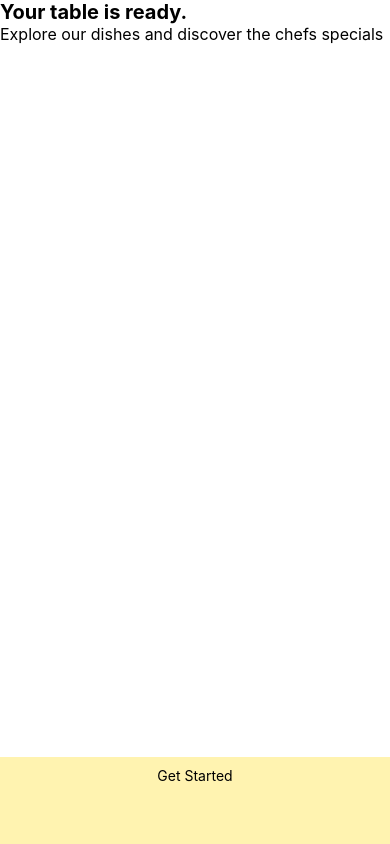
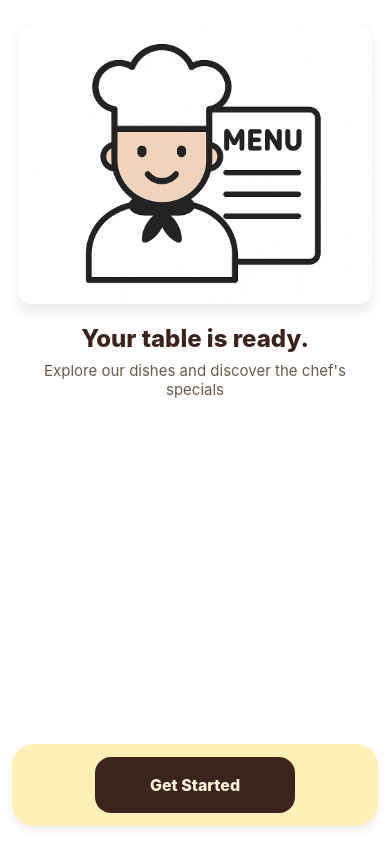
Before and after one commit to PostGhost-cpu/MenuApplication, a React Native app: screen / in a window 390 px wide. Built offline with nearby package versions, Linux system fonts and the light colour scheme.

Commit message:
Error (runtime / TypeScript errors)

```diff
--- a/components/MainList.tsx
+++ b/components/MainList.tsx
@@ -1,5 +1,6 @@
 export interface MainData {
-  img?: string | number; // number for require(), string for uri
+  id?: string;
+  img?: string | number; // number for require(...), string for remote URI
   name: string;
   price: string;
   description: string;
@@ -11,18 +12,21 @@ export const mainArray: MainData[] = [
         img: require('../assets/menu/mexican-enchiladas.png'),
         name: "New Mexican red Chile Chicken enchiladas",
         price: "245,00",
-        description: "Corn tortillas filled with shredded chicken, smothered in a rich New Mexican red chile sauce, topped with melted cheddar cheese and crema."
+        description: "Corn tortillas filled with shredded chicken, smothered in a rich New Mexican red chile sauce, topped with melted cheddar cheese and crema.",
+        id: "mexican-enchiladas-1"
     },
     {
         img: require('../assets/menu/grilled-steak.png'),
         name: "Cajun spicy Grilled Ribeye with bourbon butter",
         price: "243,00",
-        description: "Char-grilled steak topped with bourbon butter and house-smoked herbs."
+        description: "Char-grilled steak topped with bourbon butter and house-smoked herbs.",
+        id: "grilled-steak-1"
     },
     {
         img: require('../assets/menu/tuna-tartare.png'),
         name: "Seared Tuna with Mango Habanero Sauce",
         price: "225,00",
-        description: "Pan-seared tuna with spicy mango habanero glaze."
+        description: "Pan-seared tuna with spicy mango habanero glaze.",
+        id: "seared-tuna-1"
     },
 ]
--- a/components/Menu.tsx
+++ b/components/Menu.tsx
@@ -7,10 +7,13 @@ import { StackParams } from "../App";
 type RouteNames = keyof StackParams;
 
 const Labels: Record<RouteNames, string> = {
-    "Starter Menu": "Starters",
-    "Main Menu": "Mains",
-    "Dessert Menu": "Dessert",
-    "Splash Screen": ""
+  "Starter Menu": "Starters",
+  "Main Menu": "Mains",
+  "Dessert Menu": "Dessert",
+  "Splash Screen": "",
+  Editer: "",
+  Filter: "",
+  Receipt: ""
 };
 
 const Menu: React.FC = () => {
--- a/components/StarterList.tsx
+++ b/components/StarterList.tsx
@@ -1,8 +1,9 @@
 export interface StarterData {
-    img: any;
-    name: string;
-    price: string;
-    description: string;
+  id?: string;
+  img?: string | number; // number for require(...), string for remote URI
+  name: string;
+  price: string;
+  description: string;
 }
 
 export const starterArray: StarterData[] = [
--- a/screens/MainMenu.tsx
+++ b/screens/MainMenu.tsx
@@ -1,67 +1,52 @@
-import React from 'react'
-import { View, Text, StyleSheet, FlatList, Image } from 'react-native'
-import Menu from '../components/Menu'
-import Tab from '../components/Tab'
-import { mainArray, MainData } from '../components/MainList'
+// MainMenu.tsx
+import React from 'react';
+import { View, Text, StyleSheet, FlatList, Image, ImageSourcePropType } from 'react-native';
+import Menu from '../components/Menu';
+import Tab from '../components/Tab';
+import { mainArray, MainData } from '../components/MainList';
 
-const PLACEHOLDER = require('../assets/place-holder.png'); // adjust path if needed
+const PLACEHOLDER = require('../assets/place-holder.png');
 
-const ListItem = ({singleBlock}:{singleBlock:MainData}) => {
-  function getImageSource(img: string | number | undefined): import("react-native").ImageSourcePropType | undefined {
-    throw new Error('Function not implemented.')
-  }
+const getImageSource = (img?: string | number): ImageSourcePropType => {
+  if (!img) return PLACEHOLDER;
+  return typeof img === 'number' ? img : { uri: String(img) };
+};
 
-  return (
+const ListItem = ({ singleBlock }: { singleBlock: MainData }) => (
   <View style={styles.menuoption}>
-      <Image
-  style={styles.menuimg}
-  source={
-    singleBlock.img
-      ? (typeof singleBlock.img === 'number'
-          ? singleBlock.img            // local require(...) -> numeric asset id
-          : { uri: singleBlock.img }   // remote uri string
-        )
-      : PLACEHOLDER                    // fallback
-  }
-/>
-
+    <Image style={styles.menuimg} source={getImageSource(singleBlock.img)} />
     <View style={styles.menuinfo}>
       <View style={[styles.pill, styles.pillMain]}>
         <View style={styles.titleRow}>
-            <Text style={styles.title} numberOfLines={2}>
-              {singleBlock.name}
-            </Text>
+          <Text style={styles.title} numberOfLines={2}>{singleBlock.name}</Text>
           <Text style={styles.price}>{singleBlock.price}</Text>
         </View>
-
-          <Text style={styles.description} numberOfLines={2}>
-            {singleBlock.description}
-          </Text>
-
-          <View style={styles.plusWrap}>
-            <Text style={styles.plusText}>+</Text>
-          </View>
+        <Text style={styles.description} numberOfLines={2}>{singleBlock.description}</Text>
+        <View style={styles.plusWrap}><Text style={styles.plusText}>+</Text></View>
       </View>
     </View>
   </View>
 );
-}
 
-const MainMenu = () => {
-  return (
-    <View>
+const MainMenu = () => (
+  <View style={styles.container}>
     <Menu />
     <Text style={styles.header}>Menu</Text>
     <FlatList
       data={mainArray}
       renderItem={({ item }) => <ListItem singleBlock={item} />}
+      keyExtractor={(item, idx) => (item.id ? String(item.id) : `${item.name}-${idx}`)}
+      contentContainerStyle={{ paddingBottom: 120 }}
     />
     <Tab />
   </View>
-  )
-}
+);
 
-export default MainMenu
+export default MainMenu;
+
+// ...styles (reuse your existing styles)...
+
+
 const styles = StyleSheet.create({
   container: {
     flex: 1,
@@ -110,14 +95,8 @@ const styles = StyleSheet.create({
     shadowRadius: 6,
     elevation: 3,
   },
-  pillStarter: {
-    backgroundColor: '#D9D56B',
-  },
   pillMain: {
     backgroundColor: '#4E6E33',
-  },
-  pillDessert: {
-    backgroundColor: '#D9D56B',
   },
   titleRow: {
     flexDirection: 'row',
@@ -160,6 +139,7 @@ const styles = StyleSheet.create({
     fontWeight: '700',
     lineHeight: 18,
   },
+  // rest of styles kept for future use
   bottomFilterBar: {
     position: 'absolute',
     left: 12,
--- a/screens/MenuEditer.tsx
+++ b/screens/MenuEditer.tsx
@@ -67,7 +67,7 @@ const MenuEditer: React.FC = () => {
       starterArray.push(newItem as StarterData);
       break;
     case 'Mains':
-      mainArray.push(newItem as MainData);
+      mainArray.push(newItem as unknown as MainData);
       break;
     case 'Desserts':
       dessertArray.push(newItem as DessertData);
@@ -82,12 +82,13 @@ const MenuEditer: React.FC = () => {
     }
 
     const newItem: MenuItem = {
-    id: Date.now().toString(),
-    name: name.trim(),
-    price: price.trim(),
-    description: description.trim(),
-    img: imageUri ?? undefined,
-  };
+      id: Date.now().toString(),
+      name: name.trim(),
+      price: price.trim(),
+      description: description.trim(),
+      img: imageUri ?? undefined, // imageUri must be a string from the picker
+    };
+
 
     try {
       saveToArray(newItem);
--- a/screens/SplashScreen.tsx
+++ b/screens/SplashScreen.tsx
@@ -1,50 +1,98 @@
-import React from 'react'
-import { View, Text, TouchableOpacity, StyleSheet } from 'react-native'
+// SplashScreen.tsx
+import React from 'react';
+import {
+  SafeAreaView,
+  View,
+  Text,
+  Image,
+  TouchableOpacity,
+  StyleSheet,
+} from 'react-native';
 import { useNavigation } from '@react-navigation/native';
-import { NativeStackNavigationProp } from '@react-navigation/native-stack';
-import { StackParams } from '../App';
+import type { NativeStackNavigationProp } from '@react-navigation/native-stack';
+import type { StackParams } from '../App';
 
-const SplashScreen = () => {
+const LOGO = require('../assets/icon.png');
+
+const SplashScreen: React.FC = () => {
   const navigation = useNavigation<NativeStackNavigationProp<StackParams>>();
+
   return (
-    <>
-    <View style={styles.container}>
-      <Text style={styles.header}>Your table is ready.</Text>
-      <Text style={styles.subheader}>Explore our dishes and discover the chefs specials</Text>
-    </View>
-    <View style={styles.splashcontainer}>
-        <TouchableOpacity style={styles.touchable} activeOpacity={0.7}
-          onPress={() => navigation.navigate("Starter Menu")}>
-          <Text>Get Started</Text>
+    <SafeAreaView style={styles.safe}>
+      <View style={styles.container}>
+        <View style={styles.imageWrap}>
+          <Image source={LOGO} style={styles.heroImage} resizeMode="cover" />
+        </View>
+
+        <View style={styles.textWrap}>
+          <Text style={styles.header}>Your table is ready.</Text>
+          <Text style={styles.subheader}>Explore our dishes and discover the chef's specials</Text>
+        </View>
+      </View>
+
+      <View style={styles.bottomBar}>
+        <TouchableOpacity
+          style={styles.startBtn}
+          onPress={() => navigation.navigate('Starter Menu')}
+          activeOpacity={0.85}
+        >
+          <Text style={styles.startText}>Get Started</Text>
         </TouchableOpacity>
-    </View>
-    </>
-  )
-}
+      </View>
+    </SafeAreaView>
+  );
+};
 
-export default SplashScreen
+export default SplashScreen;
+
 const styles = StyleSheet.create({
-  container: {
-    flex: 1,
-    backgroundColor: '#fff'
+  safe: { flex: 1, backgroundColor: '#fff' },
+  container: { flex: 1, alignItems: 'center', justifyContent: 'flex-start', paddingTop: 24, paddingHorizontal: 18 },
+  imageWrap: {
+    width: '100%',
+    borderRadius: 12,
+    overflow: 'hidden',
+    shadowColor: '#000',
+    shadowOffset: { width: 0, height: 8 },
+    shadowOpacity: 0.08,
+    shadowRadius: 12,
+    elevation: 6,
   },
-  splashcontainer: {
-    alignItems: "center",
-    backgroundColor: "#fff3b0",
-    paddingBottom: 50,
+  heroImage: {
+    width: '100%',
+    height: 280,
+    backgroundColor: '#D9D56B',
   },
-  header: {
-    fontSize: 20,
-    fontWeight: "bold",
+  textWrap: { marginTop: 20, alignItems: 'center', paddingHorizontal: 8 },
+  header: { fontSize: 24, fontWeight: '800', color: '#3C231C', textAlign: 'center' },
+  subheader: { fontSize: 15, color: '#6B5A4A', marginTop: 8, textAlign: 'center' },
+
+  bottomBar: {
+    position: 'absolute',
+    left: 12,
+    right: 12,
+    bottom: 18,
+    height: 82,
+    borderRadius: 22,
+    backgroundColor: '#FFF0B8',
+    flexDirection: 'row',
+    alignItems: 'center',
+    justifyContent: 'center',
+    paddingHorizontal: 14,
+    shadowColor: '#000',
+    shadowOffset: { width: 0, height: 6 },
+    shadowOpacity: 0.06,
+    shadowRadius: 8,
+    elevation: 8,
   },
-  subheader: {
-    fontSize: 16,
+
+  startBtn: {
+    width: 200,
+    height: 56,
+    borderRadius: 16,
+    backgroundColor: '#3C231C',
+    alignItems: 'center',
+    justifyContent: 'center',
   },
-  touchable: {
-    color: "#000",
-    paddingTop: 10,
-    paddingBottom: 10,
-    alignItems: "center",
-    justifyContent: "center",
-  },
+  startText: { color: '#FFF6DB', fontWeight: '800', fontSize: 16 },
 });
--- a/screens/StarterMenu.tsx
+++ b/screens/StarterMenu.tsx
@@ -4,10 +4,20 @@ import Menu from '../components/Menu'
 import Tab from '../components/Tab'
 import { starterArray, StarterData } from '../components/StarterList'
 
+// safe image helper
+import { ImageSourcePropType } from 'react-native';
+const PLACEHOLDER = require('../assets/place-holder.png'); // adjust path to your placeholder
+
+const getImageSource = (img?: string | number): ImageSourcePropType => {
+  if (!img) return PLACEHOLDER;                    // fallback local asset
+  return typeof img === 'number' ? img : { uri: String(img) }; // number => require, string => URI
+};
+
+
 const ListItem = ({singleBlock}:{singleBlock:StarterData}) => {
   return (
     <View style={styles.menuoption}>
-      <Image style={styles.menuimg} source={{ uri: singleBlock.img }} />
+      <Image style={styles.menuimg} source={getImageSource(singleBlock.img)} />
       <View style={styles.menuinfo}>
         <View style={[styles.pill, styles.pillStarter]}>
           <View style={styles.titleRow}>
```
Also changed, not shown: components/DessertList.tsx (+11 -7 lines), screens/DessertMenu.tsx (+16 -9 lines). Lines whose indentation alone changed are shown as unchanged.
